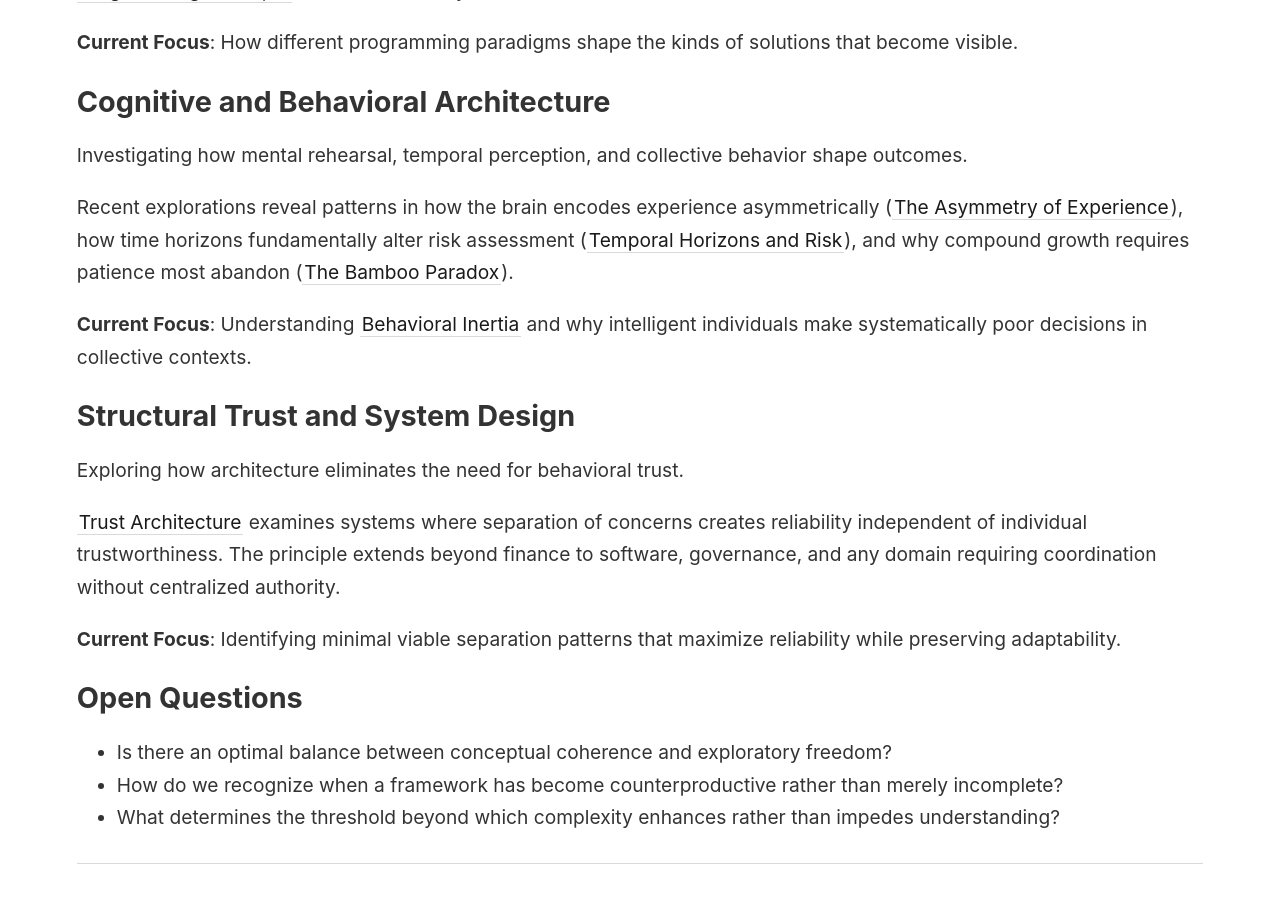
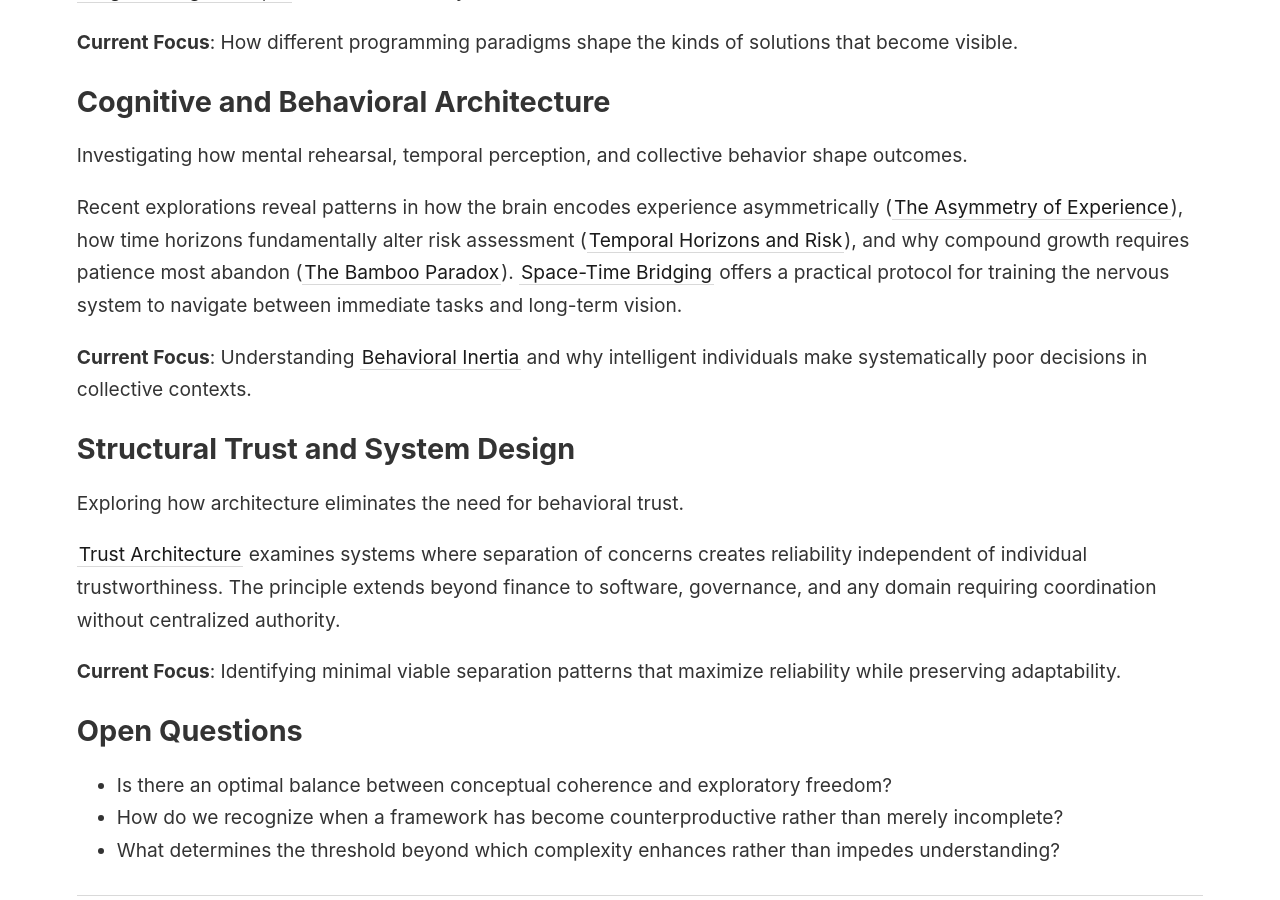
Before and after one commit to sanjanb/my-digital-garden, a Jekyll site: the page built from _notes/current-investigations.md, in a window 1280 px wide and 900 px high, scrolled down 1587 px. Built offline with Jekyll 4.4.1, drawn with Linux system fonts in a browser that asks for light colours.

Commit message:
feat: Integrate Space-Time Bridging into current investigations and personal development notes

```diff
--- a/_notes/current-investigations.md
+++ b/_notes/current-investigations.md
@@ -53,7 +53,7 @@ The constraint of executable precision forces conceptual clarity in ways that na
 
 Investigating how mental rehearsal, temporal perception, and collective behavior shape outcomes.
 
-Recent explorations reveal patterns in how the brain encodes experience asymmetrically ([[The Asymmetry of Experience]]), how time horizons fundamentally alter risk assessment ([[Temporal Horizons and Risk]]), and why compound growth requires patience most abandon ([[The Bamboo Paradox]]).
+Recent explorations reveal patterns in how the brain encodes experience asymmetrically ([[The Asymmetry of Experience]]), how time horizons fundamentally alter risk assessment ([[Temporal Horizons and Risk]]), and why compound growth requires patience most abandon ([[The Bamboo Paradox]]). [[Space-Time Bridging]] offers a practical protocol for training the nervous system to navigate between immediate tasks and long-term vision.
 
 **Current Focus**: Understanding [[Behavioral Inertia]] and why intelligent individuals make systematically poor decisions in collective contexts.
 
```
Also changed, not shown: _notes/index-personal-development.md (+1 -0 lines), _notes/mental-rehearsal-architecture.md (+1 -1 lines).
